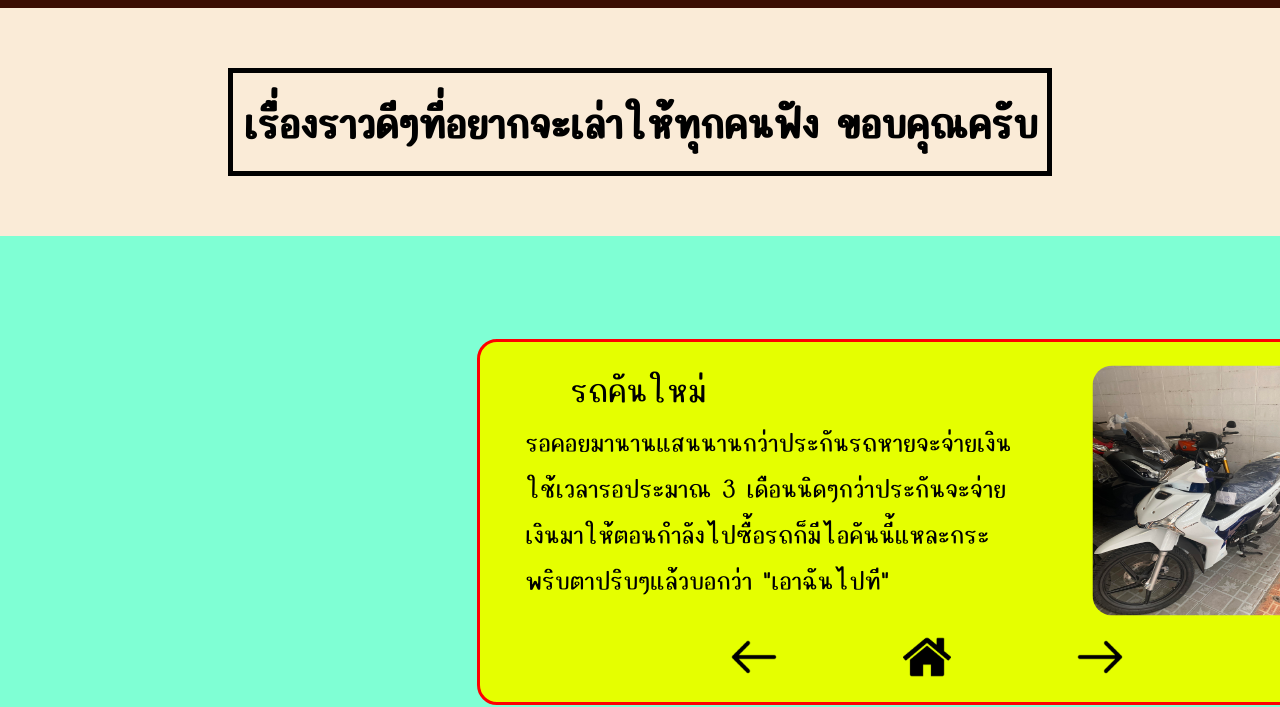
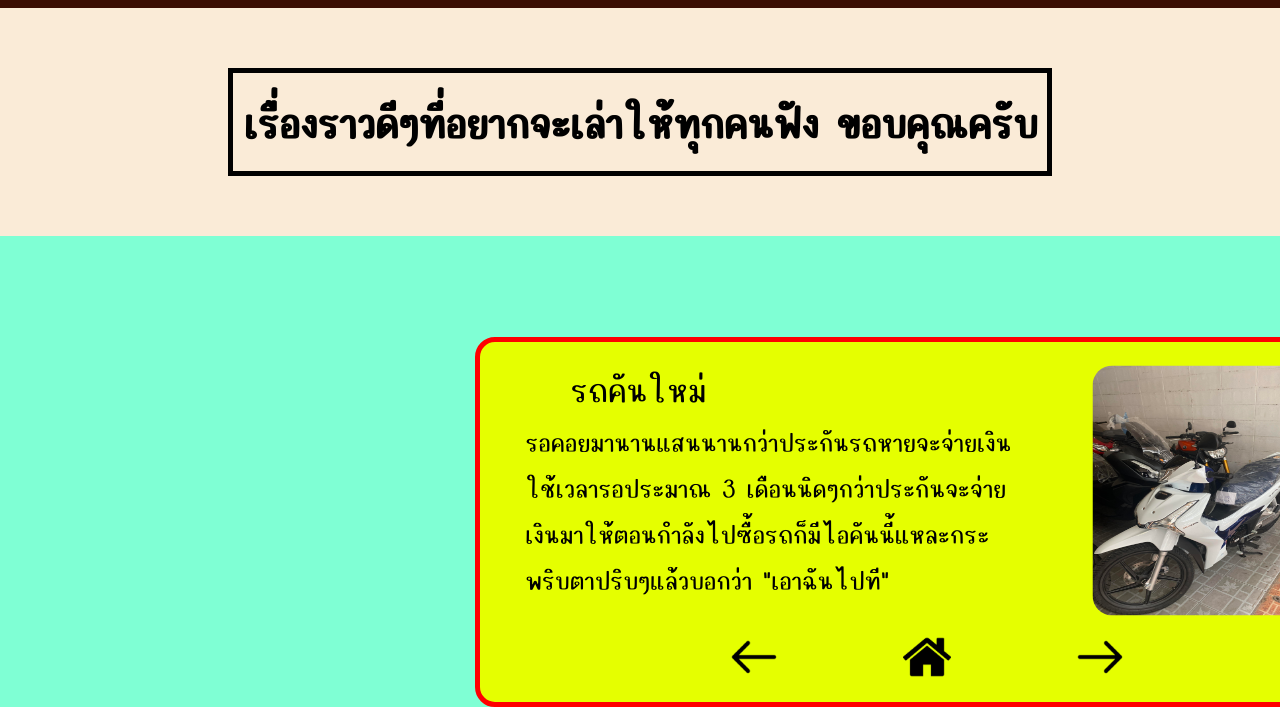
Before and after one commit to Gong125i/favmoment, a plain HTML site: page box1.html in a window 1280 px wide. Shown: the part 108-815 px from the top of the page. Drawn offline with Linux system fonts and the light colour scheme.

Commit message:
Update style.css

```diff
--- a/style.css
+++ b/style.css
@@ -352,7 +352,7 @@ img.imgui{
     opacity: 1;
 }
 div.content{
-    border: 3px solid;
+    border: 5px solid;
     animation: rgb-border 1s infinite;
     width: 900px;
     height: 360px;
```
